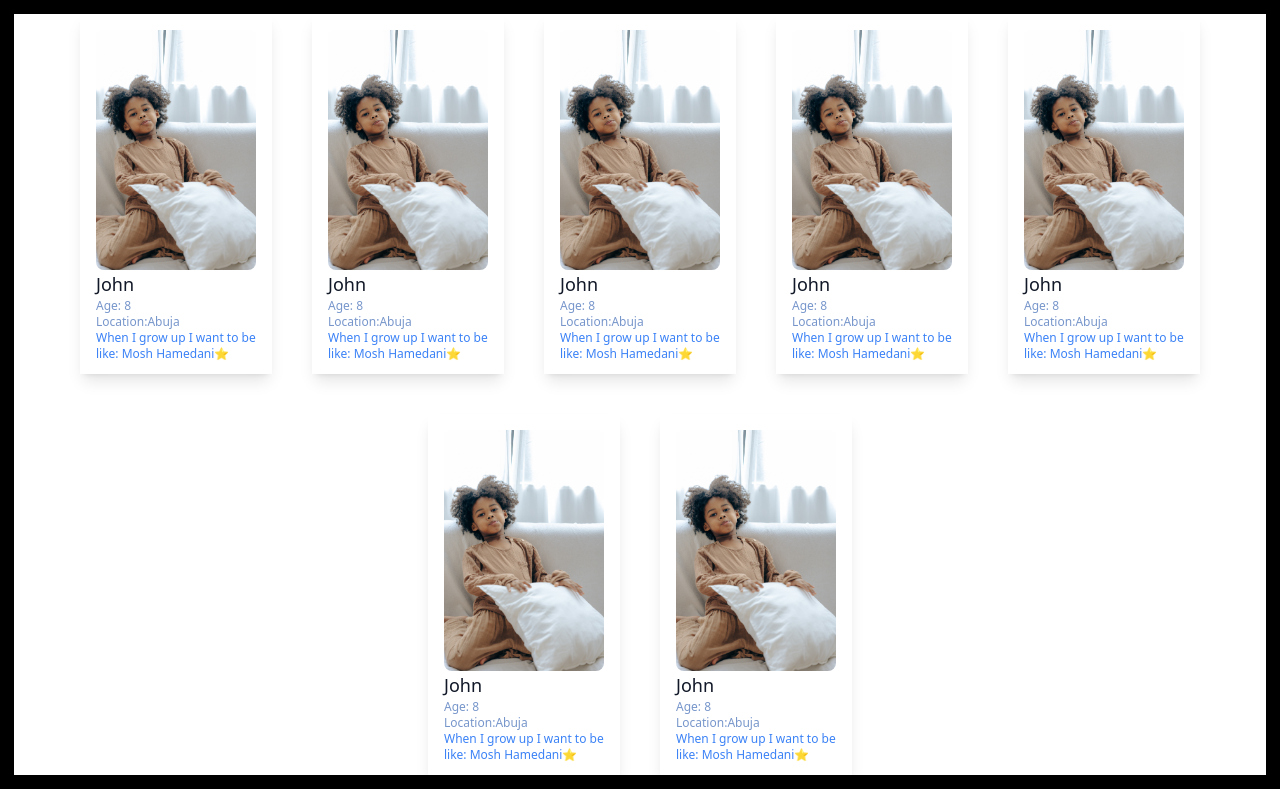
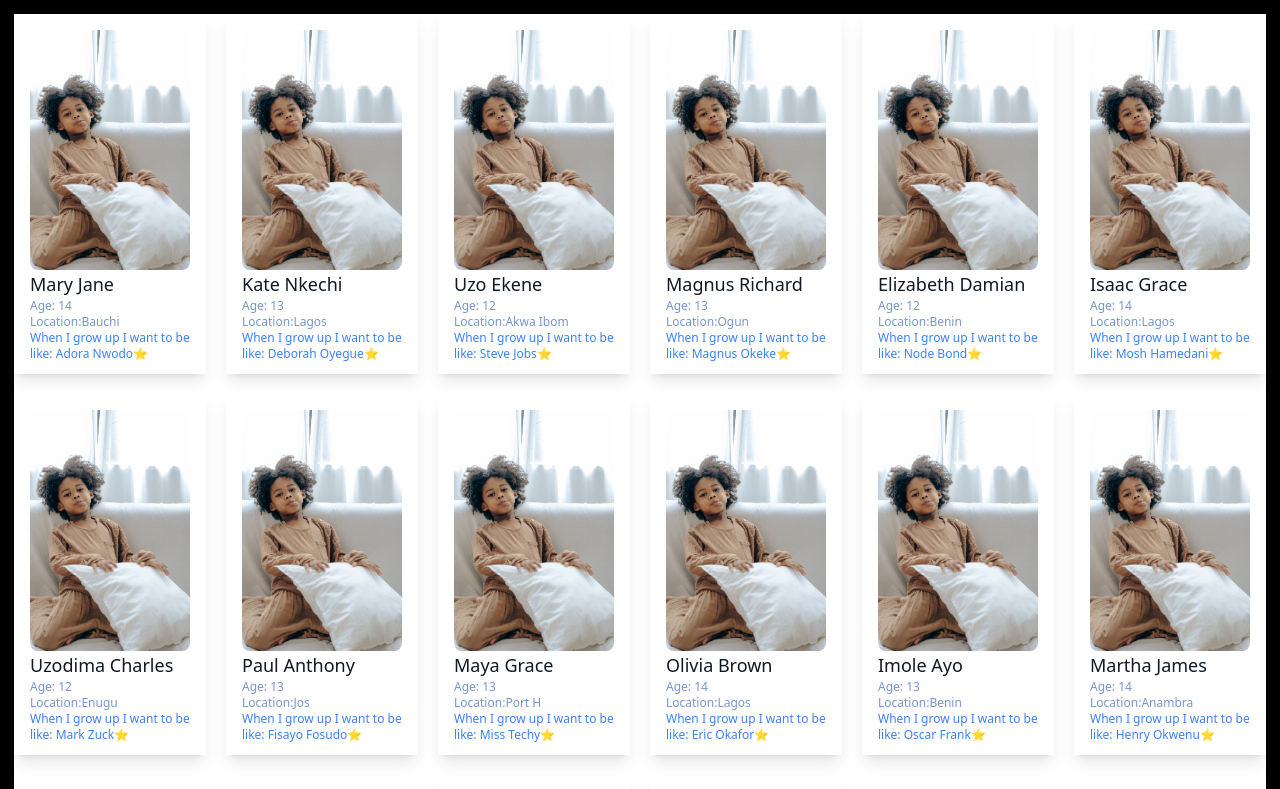
Before and after one commit to Dee-Tyan/civil-quota-app, a React (Create React App) app in the folder cq-app/: page / in a window 1280 px wide. Shown: the top 789 px of the page. Built offline with nearby package versions, Linux system fonts and the light colour scheme.

Commit message:
dummy data created for automatic profile rendering

```diff
--- a/cq-app/src/App.tsx
+++ b/cq-app/src/App.tsx
@@ -1,20 +1,20 @@
-import React from 'react';
+import React, { ReactNode } from 'react';
 import Header from './components/Header/Header';
 import Profile from './components/ProfileCard/Profile';
 import Homepage from "./components/Pages/Home/Homepage"
+import profiledata from "./dummyprofiledata.js"
 import './App.css';
+import { profile } from 'console';
 
 function App() {
+
+  let renderProfile: ReactNode = profiledata.map(talent => {
+    return <Profile tname={talent.tname} age={talent.age} location={talent.location} mentor={talent.mentor}  />
+  })
   return (
-    <div className="flex justify-center flex-wrap gap-10">
-    <Profile tname={'John'} age={8} location={'Abuja'} mentor={'Mosh Hamedani'} />
-    <Profile tname={'John'} age={8} location={'Abuja'} mentor={'Mosh Hamedani'} />
-    <Profile tname={'John'} age={8} location={'Abuja'} mentor={'Mosh Hamedani'} />
-    <Profile tname={'John'} age={8} location={'Abuja'} mentor={'Mosh Hamedani'} />
-    <Profile tname={'John'} age={8} location={'Abuja'} mentor={'Mosh Hamedani'} />
-    <Profile tname={'John'} age={8} location={'Abuja'} mentor={'Mosh Hamedani'} />
-    <Profile tname={'John'} age={8} location={'Abuja'} mentor={'Mosh Hamedani'} />
+    <div className="flex justify-center flex-wrap gap-5">
 
+     {renderProfile}
     </div>
   );
 }
--- a/cq-app/src/components/Pages/Home/Homepage.jsx
+++ b/cq-app/src/components/Pages/Home/Homepage.jsx
@@ -1,20 +1,16 @@
-import React from 'react'
+import React from "react";
 
 const Homepage = () => {
   return (
-    <div className='flex items-center w-screen min-h-screen bg-snow'>
+    <div className="flex items-center w-screen min-h-screen bg-snow">
+      <main>
+        <section>
+          <h2>This should hold the banner</h2>
+        </section>
+        <section className="flex justify-center flex-wrap gap-10"></section>
+      </main>
+    </div>
+  );
+};
 
-    <section>
-        <h2>This should hold the banner</h2>
-    </section>
-    <section className='flex justify-center flex-wrap gap-10'>
-
-    </section>
-
-
-
-    </div>
-  )
-}
-
-export default Homepage
+export default Homepage;
--- a/cq-app/src/components/ProfileCard/Profile.tsx
+++ b/cq-app/src/components/ProfileCard/Profile.tsx
@@ -22,8 +22,7 @@ const Profile = (props: ProfileElements) => {
 
         <p>
           <span className="text-blue-500">
-            {" "}
-            When I grow up I want to be like: {mentor}⭐{" "}
+            When I grow up I want to be like: {mentor}⭐
           </span>
         </p>
       </div>
--- /dev/null
+++ b/cq-app/src/dummyprofiledata.js
@@ -0,0 +1,87 @@
+export default [
+    {
+     tname: "Mary Jane",
+     age: 14,
+     location: "Bauchi",
+     mentor: "Adora Nwodo",
+    },
+    {
+        tname: "Kate Nkechi",
+        age: 13,
+        location: "Lagos",
+        mentor: "Deborah Oyegue",
+       },
+       {
+        tname: "Uzo Ekene",
+        age: 12,
+        location: "Akwa Ibom",
+        mentor: "Steve Jobs",
+       },
+       {
+        tname: "Magnus Richard",
+        age: 13,
+        location: "Ogun",
+        mentor: "Magnus Okeke",
+       },
+       {
+        tname: "Elizabeth Damian",
+        age: 12,
+        location: "Benin",
+        mentor: "Node Bond",
+       },
+       {
+        tname: "Isaac Grace",
+        age: 14,
+        location: "Lagos",
+        mentor: "Mosh Hamedani",
+       },
+       {
+        tname: "Uzodima Charles",
+        age: 12,
+        location: "Enugu",
+        mentor: "Mark Zuck",
+       },
+       {
+        tname: "Paul Anthony",
+        age: 13,
+        location: "Jos",
+        mentor: "Fisayo Fosudo",
+       },
+       {
+        tname: "Maya Grace",
+        age: 13,
+        location: "Port H",
+        mentor: "Miss Techy",
+       },
+       {
+        tname: "Olivia Brown",
+        age: 14,
+        location: "Lagos",
+        mentor: "Eric Okafor",
+       },
+       {
+        tname: "Imole Ayo",
+        age: 13,
+        location: "Benin",
+        mentor: "Oscar Frank",
+       },
+       {
+        tname: "Martha James",
+        age: 14,
+        location: "Anambra",
+        mentor: "Henry Okwenu",
+       },
+       {
+        tname: "Jacob Nwosu",
+        age: 14,
+        location: "Abuja",
+        mentor: "Marques Brownie",
+       },
+       {
+        tname: "George Achi",
+        age: 13,
+        location: "Lagos",
+        mentor: "Guy Kawasaki",
+       },
+
+]
```
